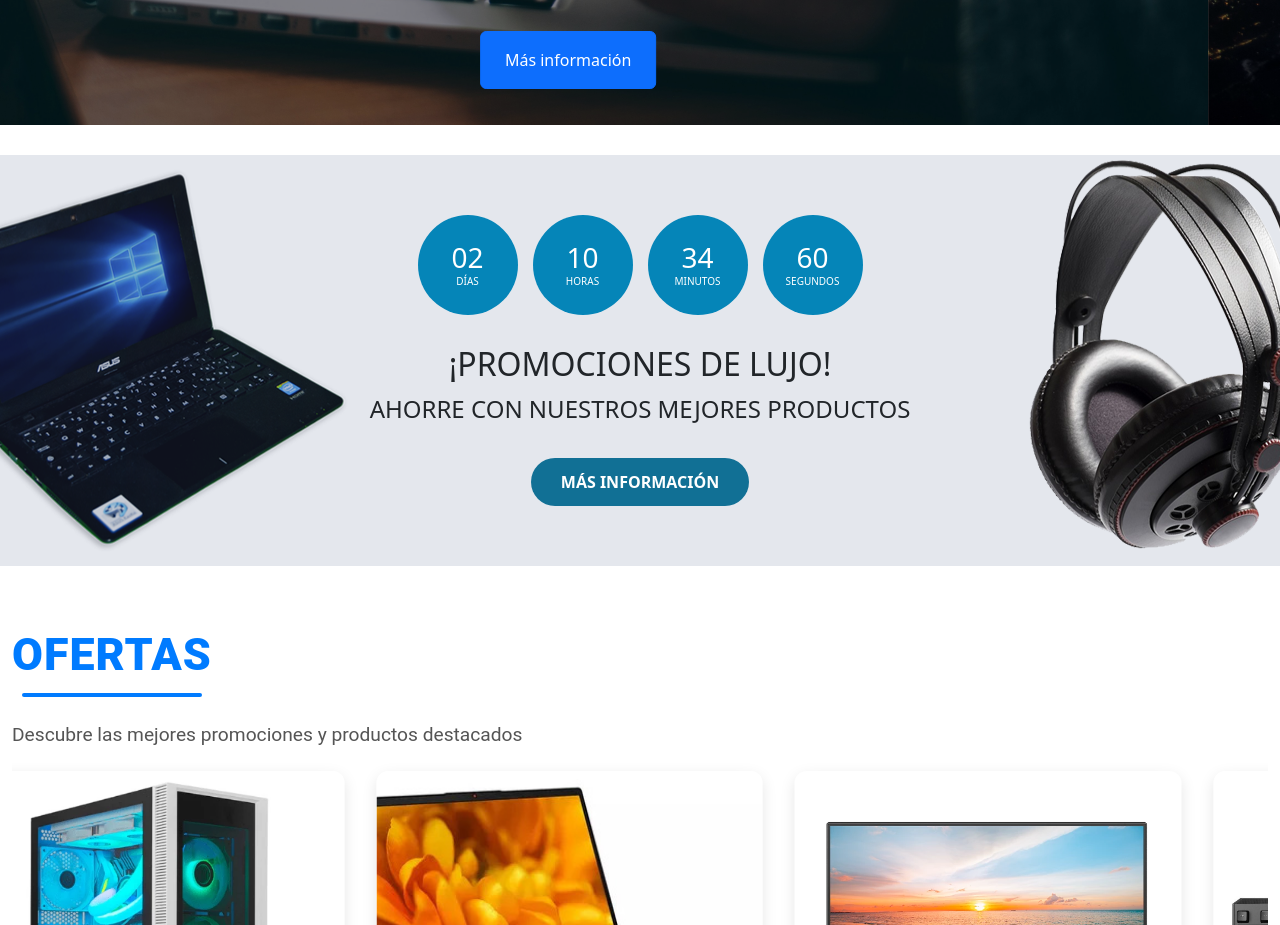
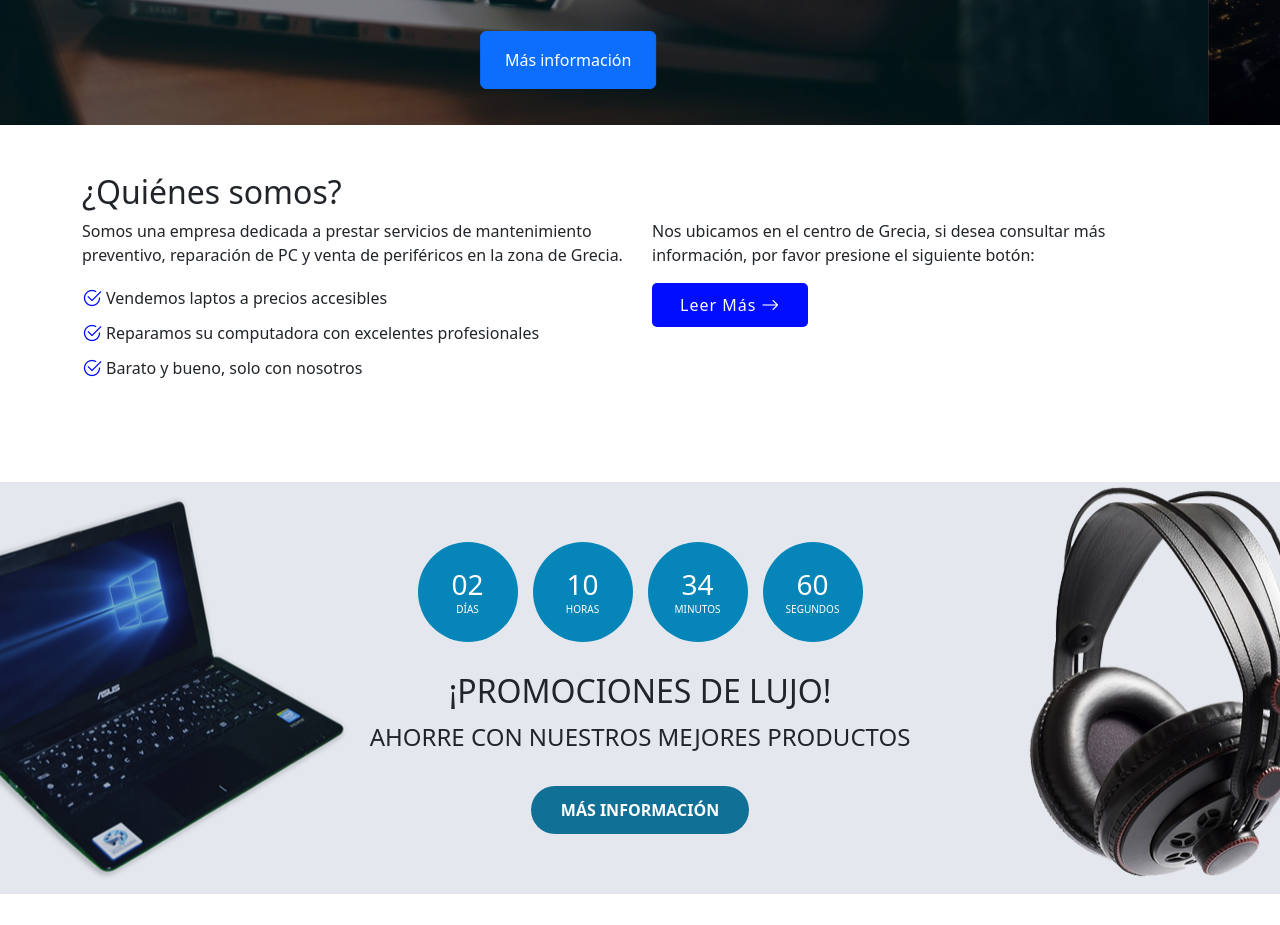
Before and after one commit to BcoreS/Electrocomp, a plain HTML site: page index.html in a window 1280 px wide. Shown: the part 820-1745 px from the top of the page. Drawn offline with nearby package versions, Linux system fonts and the light colour scheme.

Commit message:
Añadir seccion quienes somos

```diff
--- a/CSS/Style.css
+++ b/CSS/Style.css
@@ -557,3 +557,62 @@ nav {
 .primary-btn.cta-btn {
   text-decoration: none !important;
 }
+
+/*--------------------------------------------------------------
+# About Section
+--------------------------------------------------------------*/
+.about ul {
+  list-style: none;
+  padding: 0;
+}
+
+.about ul li {
+  padding-bottom: 5px;
+  display: flex;
+  align-items: center;
+}
+
+.about ul i {
+  font-size: 20px;
+  padding-right: 4px;
+  color: var(--accent-color);
+}
+
+.about .read-more {
+  background: var(--accent-color);
+  color: var(--contrast-color);
+  font-family: var(--heading-font);
+  font-weight: 500;
+  font-size: 16px;
+  letter-spacing: 1px;
+  padding: 10px 28px;
+  border-radius: 5px;
+  transition: 0.3s;
+  display: inline-flex;
+  align-items: center;
+  justify-content: center;
+}
+
+.about .read-more i {
+  font-size: 18px;
+  margin-left: 5px;
+  line-height: 0;
+  transition: 0.3s;
+}
+
+.about .read-more:hover {
+  background: color-mix(in srgb, var(--accent-color), transparent 20%);
+}
+
+.about .read-more:hover i {
+  transform: translate(5px, 0);
+}
+
+:root {
+  --accent-color: #000dff; /* o el color que quieras */
+}
+
+.read-more {
+  color: white;
+  text-decoration: none !important;
+}
--- a/index.html
+++ b/index.html
@@ -9,7 +9,12 @@
     <link href="CSS/bootstrap.min.css" rel="stylesheet" />
 
     <!-- Estilos personalizados -->
+    <link
+      href="https://cdn.jsdelivr.net/npm/bootstrap-icons@1.11.1/font/bootstrap-icons.css"
+      rel="stylesheet"
+    />
     <link rel="stylesheet" href="CSS/Style.css" />
+
     <link href="CSS/animate.css" rel="stylesheet" />
   </head>
 
@@ -160,6 +165,54 @@
         </button>
       </div>
     </div>
+
+    <!-- About Section -->
+    <section id="about" class="about section py-5">
+      <!-- Section Title -->
+      <div class="container about-title" data-aos="fade-up">
+        <h2>¿Quiénes somos?</h2>
+      </div>
+      <!-- End Section Title -->
+
+      <div class="container">
+        <div class="row gy-4">
+          <div class="col-lg-6 content" data-aos="fade-up" data-aos-delay="100">
+            <p>
+              Somos una empresa dedicada a prestar servicios de mantenimiento
+              preventivo, reparación de PC y venta de periféricos en la zona de
+              Grecia.
+            </p>
+            <ul>
+              <li>
+                <i class="bi bi-check2-circle"></i>
+                <span>Vendemos laptos a precios accesibles</span>
+              </li>
+              <li>
+                <i class="bi bi-check2-circle"></i>
+                <span
+                  >Reparamos su computadora con excelentes profesionales</span
+                >
+              </li>
+              <li>
+                <i class="bi bi-check2-circle"></i>
+                <span>Barato y bueno, solo con nosotros</span>
+              </li>
+            </ul>
+          </div>
+
+          <div class="col-lg-6" data-aos="fade-up" data-aos-delay="200">
+            <p>
+              Nos ubicamos en el centro de Grecia, si desea consultar más
+              información, por favor presione el siguiente botón:
+            </p>
+            <a style="color: white" href="#" class="read-more"
+              ><span>Leer Más</span><i class="bi bi-arrow-right"></i
+            ></a>
+          </div>
+        </div>
+      </div>
+    </section>
+    <!-- /About Section -->
 
     <!-- HOT DEAL SECTION -->
     <div id="hot-deal" class="section">
```
